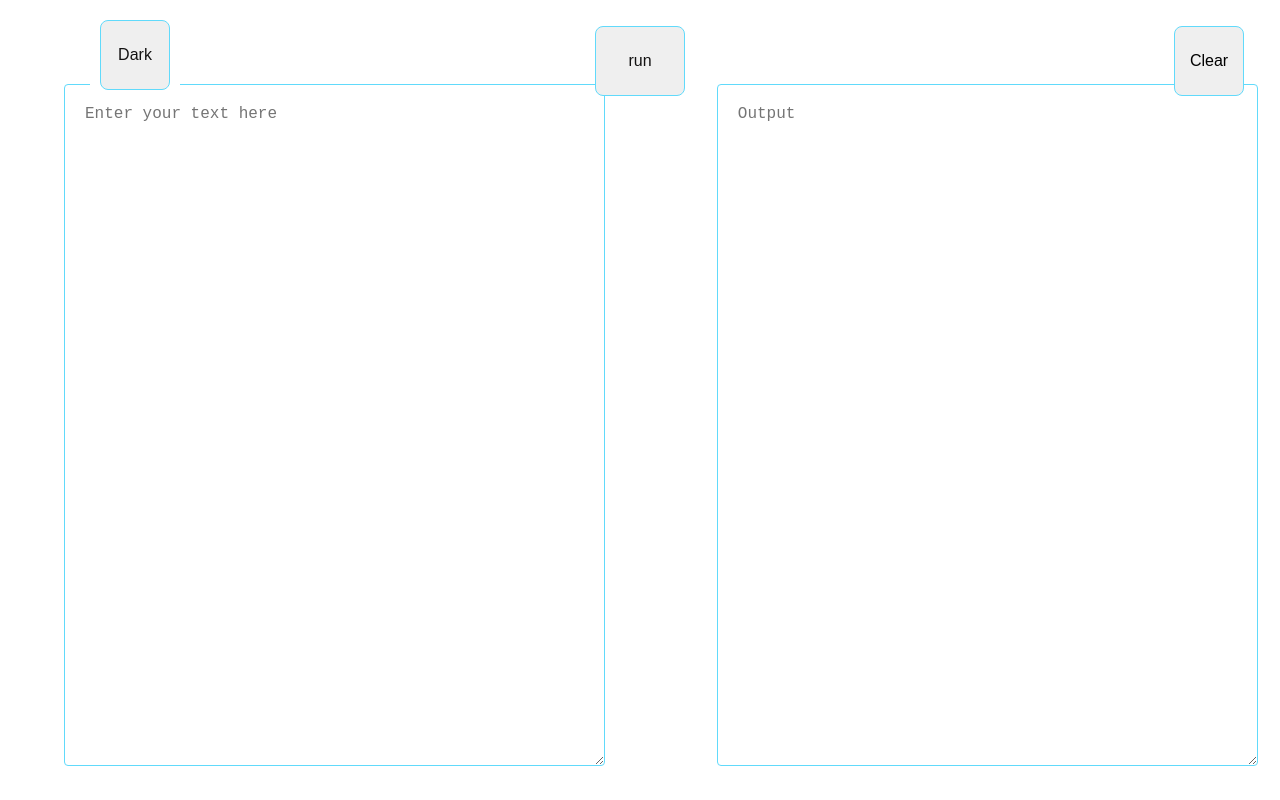
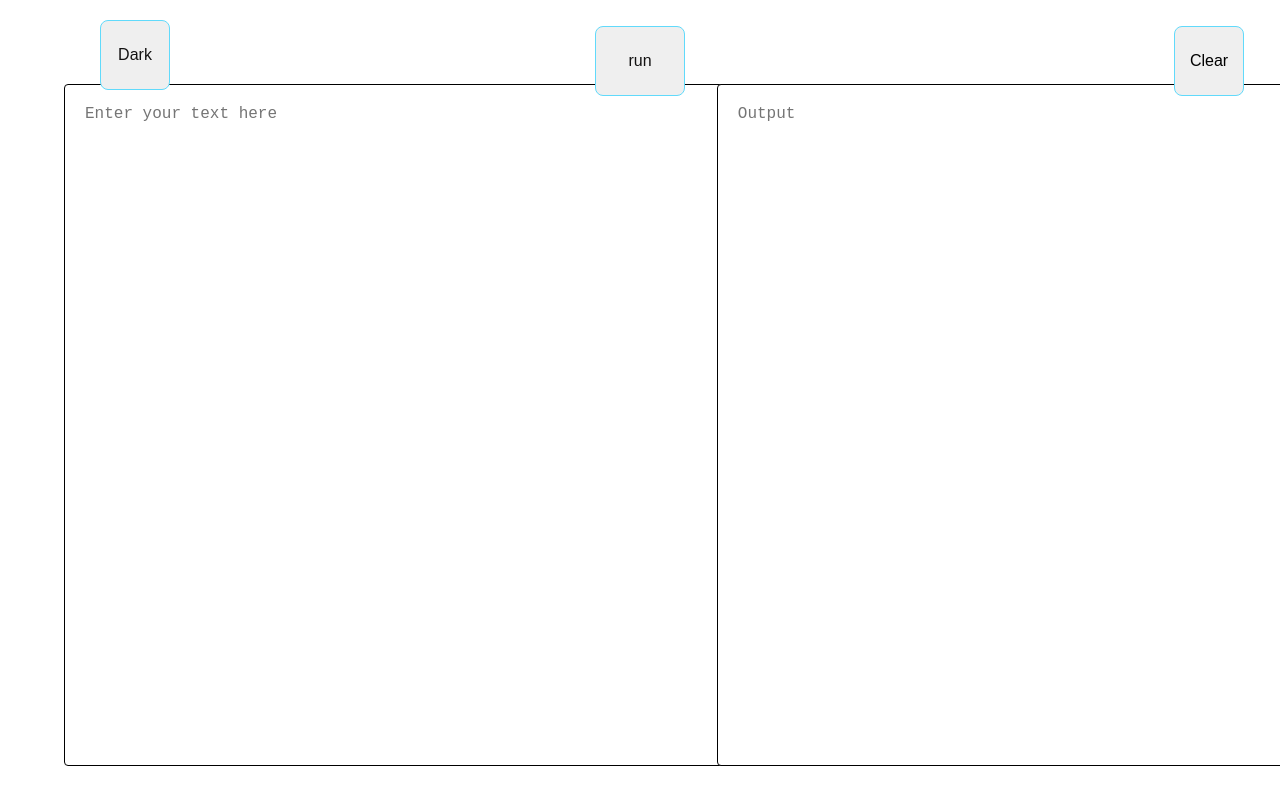
Before and after one commit to RuzannaAleksanyan/fp_languages, a React (Create React App) app in the folder frontend/: page / in a window 1280 px wide. Built offline with nearby package versions, Linux system fonts and the light colour scheme.

Commit message:
Added dark and light button functionality

```diff
--- a/frontend/src/App.css
+++ b/frontend/src/App.css
@@ -4,3 +4,7 @@ body {
     margin: 0;
     overflow: hidden;
 }
+
+.App {
+    background-color: rgb(255, 255, 255);
+}
--- a/frontend/src/App.jsx
+++ b/frontend/src/App.jsx
@@ -1,21 +1,88 @@
-import { useState } from 'react';
+// import { useState } from 'react';
+// import './App.css';
+// import Input from './components/input/Input';
+// import Output from './components/output/Output';
+
+// import Run from './components/button/run/Run';
+// import DarkLight from './components/button/darklight/DarkLight';
+// import Clear from './components/button/clear/Clear';
+
+// function App() {
+//   const [value, setValue] = useState(''); // State for input value
+//   const [isDarkMode, setIsDarkMode] = useState(false); // Define isDarkMode state
+
+//   // Function to toggle dark mode
+//   const toggleDarkMode = () => {
+//     setIsDarkMode((prevMode) => !prevMode);
+//   };
+
+//   return (
+//     <div
+//       className="App"
+//       style={{
+//         backgroundColor: isDarkMode ? 'black' : 'white',
+//         color: isDarkMode ? 'white' : 'black',
+//         height: '100vh', // Make sure it covers the full height of the screen
+//         transition: 'background-color 0.3s ease', // Smooth transition
+//       }}
+//     >
+//       <Input value={value} setValue={setValue} />
+//       <Output/>
+
+//       <Run/>
+//       {/* Pass the toggle function and isDarkMode state as props */}
+//       <DarkLight toggleDarkMode={toggleDarkMode} isDarkMode={isDarkMode} />
+//       <Clear/>
+//     </div>
+//   );
+// }
+
+// export default App;
+
+
+import { useState, useEffect } from 'react';
 import './App.css';
 import Input from './components/input/Input';
 import Output from './components/output/Output';
-
 import Run from './components/button/run/Run';
 import DarkLight from './components/button/darklight/DarkLight';
 import Clear from './components/button/clear/Clear';
 
 function App() {
-  const [value, setValue] = useState('')
+  const [value, setValue] = useState(''); // State for input value
+  const [isDarkMode, setIsDarkMode] = useState(false); // Define isDarkMode state
+
+  // Load the dark mode preference from localStorage
+  useEffect(() => {
+    const storedMode = localStorage.getItem('isDarkMode');
+    if (storedMode) {
+      setIsDarkMode(JSON.parse(storedMode)); // Parse and set the dark mode state
+    }
+  }, []);
+
+  // Function to toggle dark mode
+  const toggleDarkMode = () => {
+    setIsDarkMode((prevMode) => {
+      const newMode = !prevMode;
+      localStorage.setItem('isDarkMode', JSON.stringify(newMode)); // Save the new preference
+      return newMode;
+    });
+  };
+
   return (
-    <div className="App">
+    <div
+      className="App"
+      style={{
+        backgroundColor: isDarkMode ? 'black' : 'white',
+        color: isDarkMode ? 'white' : 'black',
+        height: '100vh', // Make sure it covers the full height of the screen
+        transition: 'background-color 0.3s ease', // Smooth transition
+      }}
+    >
       <Input value={value} setValue={setValue} />
       <Output/>
-
       <Run/>
-      <DarkLight/>
+      <DarkLight toggleDarkMode={toggleDarkMode} isDarkMode={isDarkMode} />
       <Clear/>
     </div>
   );
--- a/frontend/src/components/button/darklight/DarkLight.jsx
+++ b/frontend/src/components/button/darklight/DarkLight.jsx
@@ -1,28 +1,50 @@
-import React, { useState } from 'react';
+// import React, { useState } from 'react';
+// import classes from './DarkLight.module.css';
+
+// const ButtonField = () => {
+//   // State to store the current background color
+//   const [isDarkMode, setIsDarkMode] = useState(false);
+
+//   // Toggle the background color
+//   const handleToggleBackground = () => {
+//     setIsDarkMode((prevMode) => !prevMode);
+//   };
+
+//   return (
+//     <div
+//       className={classes.darkLightContainer}
+//       style={{
+//         backgroundColor: isDarkMode ? 'black' : 'white', // Change background color
+//         color: isDarkMode ? 'white' : 'black', // Change text color for better visibility
+//       }}
+//     >
+//       <button onClick={handleToggleBackground} className={classes.darkLightField}>
+//         {isDarkMode ? 'Light' : 'Dark'}
+//       </button>
+//     </div>
+//   );
+// };
+
+// export default ButtonField;
+
+
+
+import React from 'react';
 import classes from './DarkLight.module.css';
 
-const ButtonField = () => {
-  // State to store the current background color
-  const [isDarkMode, setIsDarkMode] = useState(false);
-
-  // Toggle the background color
-  const handleToggleBackground = () => {
-    setIsDarkMode((prevMode) => !prevMode);
-  };
-
+const DarkLight = ({ toggleDarkMode, isDarkMode }) => {
   return (
     <div
       className={classes.darkLightContainer}
       style={{
-        backgroundColor: isDarkMode ? 'black' : 'white', // Change background color
         color: isDarkMode ? 'white' : 'black', // Change text color for better visibility
       }}
     >
-      <button onClick={handleToggleBackground} className={classes.darkLightField}>
+      <button onClick={toggleDarkMode} className={classes.darkLightField}>
         {isDarkMode ? 'Light' : 'Dark'}
       </button>
     </div>
   );
 };
 
-export default ButtonField;
+export default DarkLight;
--- a/frontend/src/components/input/Input.module.css
+++ b/frontend/src/components/input/Input.module.css
@@ -8,9 +8,9 @@
 
 .inputField {
   height: 80vh;
-  width: 100%;
+  width: 700px;
   padding: 20px;
   font-size: 16px;
-  border: 1px solid #61dafb;
+  border: 1px solid #000000;
   border-radius: 4px;
 }
--- a/frontend/src/components/output/Output.module.css
+++ b/frontend/src/components/output/Output.module.css
@@ -8,9 +8,10 @@
 
 .outputField {
     height: 80vh;
-    width: 100%;
+    width: 700px;
     padding: 20px;
     font-size: 16px;
-    border: 1px solid #61dafb;
+    border: 1px solid #000000;
     border-radius: 4px;
+    /* margin-right: 12px; */
 }
```
